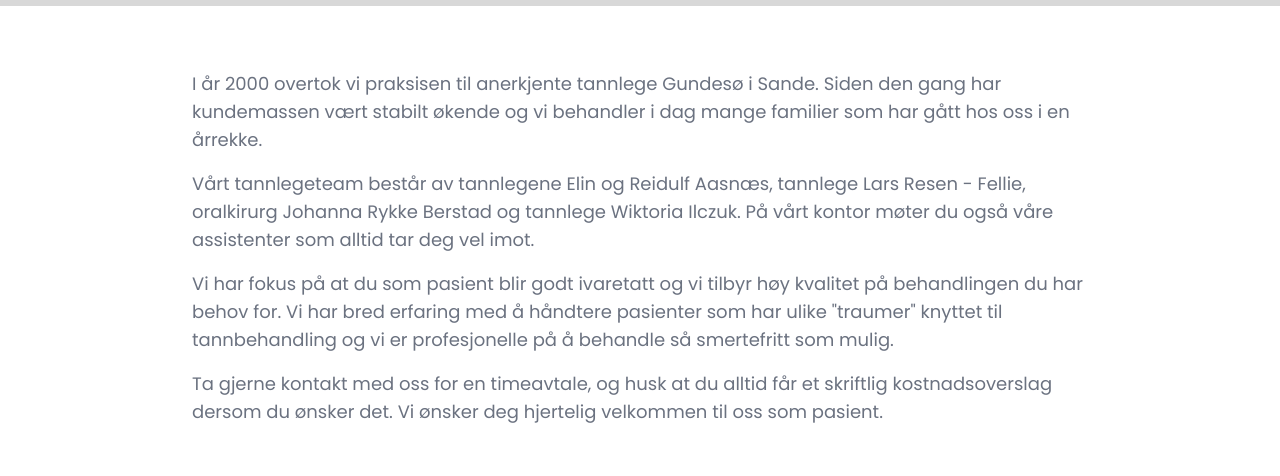
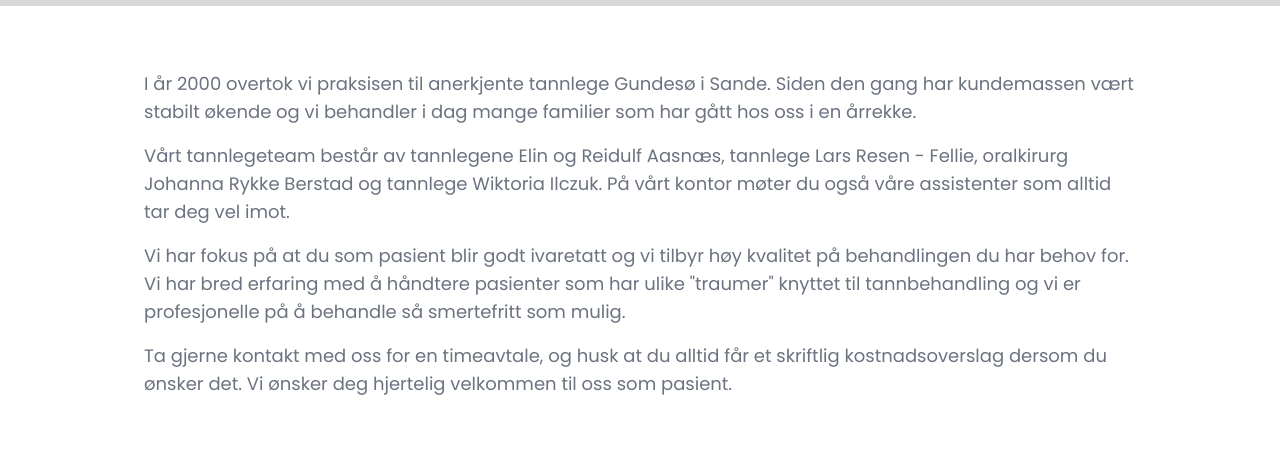
Before and after one commit to fredriksha/tannlegene-aasnaes, a Next.js app: page /om-oss in a window 1280 px wide. Shown: the part 395-871 px from the top of the page. Built offline with nearby package versions, Linux system fonts and the light colour scheme; grey boxes are pictures that could not be loaded.

Commit message:
Fix alignment by removing extra container from text section

```diff
--- a/app/om-oss/page.tsx
+++ b/app/om-oss/page.tsx
@@ -29,12 +29,10 @@ export default function Page() {
       </section>
 
       <Section>
-        <div className="max-w-4xl mx-auto">
-          <p className="text-gray500 mb-4 text-lg">I år 2000 overtok vi praksisen til anerkjente tannlege Gundesø i Sande. Siden den gang har kundemassen vært stabilt økende og vi behandler i dag mange familier som har gått hos oss i en årrekke.</p>
-          <p className="text-gray500 mb-4 text-lg">Vårt tannlegeteam består av tannlegene Elin og Reidulf Aasnæs, tannlege Lars Resen - Fellie, oralkirurg Johanna Rykke Berstad og tannlege Wiktoria Ilczuk. På vårt kontor møter du også våre assistenter som alltid tar deg vel imot.</p>
-          <p className="text-gray500 mb-4 text-lg">Vi har fokus på at du som pasient blir godt ivaretatt og vi tilbyr høy kvalitet på behandlingen du har behov for. Vi har bred erfaring med å håndtere pasienter som har ulike "traumer" knyttet til tannbehandling og vi er profesjonelle på å behandle så smertefritt som mulig.</p>
-          <p className="text-gray500 mb-6 text-lg">Ta gjerne kontakt med oss for en timeavtale, og husk at du alltid får et skriftlig kostnadsoverslag dersom du ønsker det. Vi ønsker deg hjertelig velkommen til oss som pasient.</p>
-        </div>
+        <p className="text-gray500 mb-4 text-lg">I år 2000 overtok vi praksisen til anerkjente tannlege Gundesø i Sande. Siden den gang har kundemassen vært stabilt økende og vi behandler i dag mange familier som har gått hos oss i en årrekke.</p>
+        <p className="text-gray500 mb-4 text-lg">Vårt tannlegeteam består av tannlegene Elin og Reidulf Aasnæs, tannlege Lars Resen - Fellie, oralkirurg Johanna Rykke Berstad og tannlege Wiktoria Ilczuk. På vårt kontor møter du også våre assistenter som alltid tar deg vel imot.</p>
+        <p className="text-gray500 mb-4 text-lg">Vi har fokus på at du som pasient blir godt ivaretatt og vi tilbyr høy kvalitet på behandlingen du har behov for. Vi har bred erfaring med å håndtere pasienter som har ulike "traumer" knyttet til tannbehandling og vi er profesjonelle på å behandle så smertefritt som mulig.</p>
+        <p className="text-gray500 mb-6 text-lg">Ta gjerne kontakt med oss for en timeavtale, og husk at du alltid får et skriftlig kostnadsoverslag dersom du ønsker det. Vi ønsker deg hjertelig velkommen til oss som pasient.</p>
       </Section>
 
       <Section title="Teamet vårt">
```
